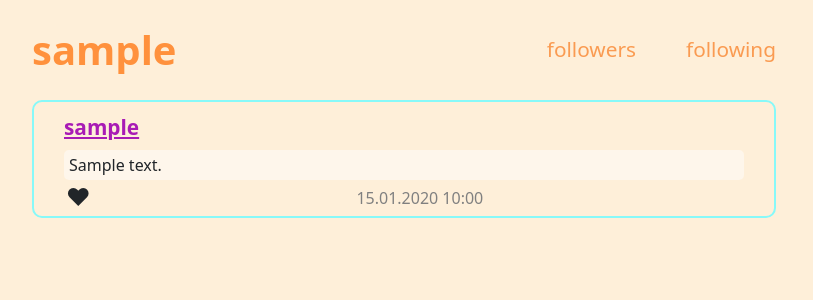
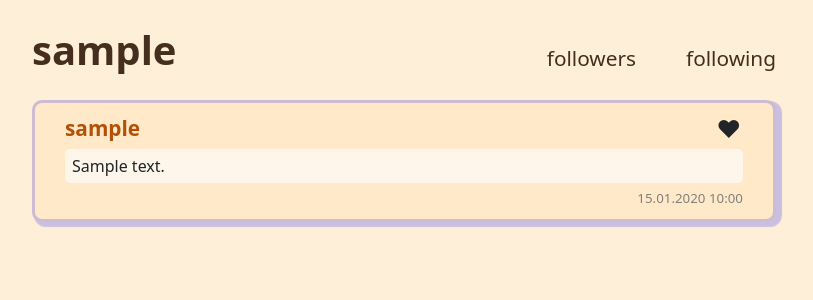
Before and after one commit to VladyslavaSysenko/Network_Django, a Django app: a page that uses network/templates/network/index.html in a window 1280 px wide. Shown: the part 56-356 px from the top of the page, without its empty margins (236-1049 px from the left). Run offline with Django 3.2, Linux system fonts and the light colour scheme; tables that the repository leaves empty hold one stand-in row (values such as "Sample post"); some libraries are stand-ins or nearby versions.

Commit message:
Change visual

```diff
--- a/network/static/network/styles.css
+++ b/network/static/network/styles.css
@@ -2,6 +2,7 @@
     padding: 20px;
     background-color: rgb(254, 239, 217);
     height: 100%;
+    font-weight: 500;
 }
  html{
     background-color: rgb(254, 239, 217);
@@ -16,7 +17,7 @@
 
 /* New Post Modal */
 .modal-content {
-  background-color: rgb(170, 238, 255)!important;
+  background-color: rgb(159 219 233)!important;
 }
 
 .modal-header {
@@ -27,6 +28,10 @@
   top: 18%!important;
 }
 
+.nav-link:hover {
+  cursor: pointer;
+}
+
 #text_new_post {
   min-height: 150px!important;
   max-height: 300px!important;
@@ -35,49 +40,64 @@
 
 #btn_new_post {
   float: right;
-  font-size: large;
+  width: 90px;
 }
 
 /* POST */
 .post{
-    border: 2px solid rgb(135, 249, 249);
+    border: 3px solid rgba(0, 0, 255, .2);
+    box-shadow: 4px 3px 1px 2px rgba(0, 0, 255, .2);
     padding: 10px 30px;
     width: 60%;
     margin: 10px auto;
     border-radius: 10px;
+    background-color: rgb(255, 233, 200);
 }
 
 .post .username a {
-  color:rgb(168, 27, 181);
+  color:rgb(179, 80, 5);
   font-size: 1.3em;
   font-weight: 600;
+  text-decoration: none;
 }
+
+.post .username a:hover {
+  text-decoration: underline;
+}
+
+.post .username {
+  float: left;
+}
+
 
 .post .datetime {
   color: gray;
-  width: 20%;
+  float: right;
+  font-size: smaller;
+}
+
+.post .heart_div {
+  position: relative;
+  top: -5px;
+  float: right;
+}
+
+.post .edit_div {
   float: left;
 }
 
-.post .heart_div {
-  width: 43%;
-  float: left;
-  position: relative;
-  top: -10px;
-}
-
-.post .edit_div {
-  width: 10%;
-  margin-left: 96%;
-  height: 20px;
+.post .end {
+  height: 1.2em;
 }
 
 .post .edit_div a {
-  color:rgb(252, 137, 248);
+  padding-left: 5px;
+  color:rgba(97, 65, 10, 0.605);
 }
 
 .post .edit_div a:hover {
-  color:rgb(232, 18, 225);
+  color:rgba(97, 65, 10);
+  cursor: pointer;
 }
 
 .post .text .textarea, #text_new_post {
@@ -90,7 +110,7 @@
     overflow: hidden;
     min-height: 30px;
     line-height: 20px;
-    padding: 5px;
+    padding: 7px;
     border-radius: 5px;
 }
 
@@ -129,9 +149,28 @@
   margin-top: 20px;
 }
 
+.page-link {
+    color: #e8e7e7 !important;
+    background-color: #4f4f4f !important;
+    border: 1px solid #262626 !important;
+}
+.page-link:hover {
+        color: #fff !important;
+        background-color: #9f67b9 !important;
+}
+.page-item.active .page-link {
+    background-color: #4f075e !important;
+}
+
+.disabled .page-link {
+  color: #8e8d8d !important;
+}
+
+
+
 /* USERPAGE AND FOLLOWERS*/
 #userpage_userpage {
-  color:rgb(255, 145, 61);
+  color:rgb(69, 46, 30);
   font-size: 2.5em;
   font-weight: 600;
   float: left;
@@ -147,8 +186,11 @@
 }
 
 #follow_info {
-  color:rgb(250, 155, 82);
+  color:rgb(69, 46, 30);
   font-size: 1.3em;
+  height: 2.3em;
+  display: flex;
+  align-items: flex-end;
 }
 
 #follow_info div{
@@ -167,3 +209,38 @@
   margin-top: 7%;
   text-align: center;
 }
+
+
+
+/* Login and Register */
+.container-login {
+    width: 60%;
+    margin: auto;
+    padding-top: 7%;
+}
+
+.container-login .btn{
+    width: 120px;
+    margin: 0 10px;
+}
+
+.login-end {
+    margin-top: 10%;
+}
+
+.div-error {
+    color: rgb(254, 239, 217);
+    font-size: 2em;
+    animation: error 2s ease-in 1;
+}
+
+@keyframes error
+{
+    from {color:rgb(187, 0, 25)}
+    to {color: rgb(254, 239, 217)}
+}
+
+.center {
+    display: flex;
+    justify-content:space-evenly;
+}
--- a/network/templates/network/index.html
+++ b/network/templates/network/index.html
@@ -29,15 +29,15 @@
     {% for post in posts %}
         <div class="post" id='post_{{post.id}}'>
             <div class="username"><a href="{% url 'user_page' post.user 1 %}">{{post.user}}</a></div>
+            <div class="heart_div"><span class="heart"></span></div>
             <div class="text"><span class="textarea" role="textbox">{{post.text}}</span></div>
-            <div>
-                <div class="heart_div"><span class="heart"></span></div>
-                <div class="datetime">{{post.date_time | local_time}}</div>
+            <div class="end">
                 <div class="edit_div">
                     {% if post.user == user %}
                         <a class="edit_btn">Edit</a>
                     {% endif %}
                 </div>
+                <div class="datetime">{{post.date_time | local_time}}</div>
             </div>
 
         </div>
@@ -85,7 +85,7 @@
 
         <div id="nothing_here">
             <h2>Nothing here yet</h2>
-            <img src="https://cliply.co/wp-content/uploads/2021/09/142109670_SAD_CAT_400.gif">
+            <img src="/static/network/images/SAD_CAT.gif">
         </div>
         {% endif %}
     {% endif %}
--- a/network/templates/network/layout.html
+++ b/network/templates/network/layout.html
@@ -10,6 +10,7 @@
         <link rel="stylesheet" href="https://stackpath.bootstrapcdn.com/bootstrap/4.4.1/css/bootstrap.min.css" integrity="sha384-Vkoo8x4CGsO3+Hhxv8T/Q5PaXtkKtu6ug5TOeNV6gBiFeWPGFN9MuhOf23Q9Ifjh" crossorigin="anonymous">
         <link crossorigin="anonymous" href="https://cdn.jsdelivr.net/npm/bootstrap@5.1.3/dist/css/bootstrap.min.css" integrity="sha384-1BmE4kWBq78iYhFldvKuhfTAU6auU8tT94WrHftjDbrCEXSU1oBoqyl2QvZ6jIW3" rel="stylesheet">
         <script crossorigin="anonymous" src="https://cdn.jsdelivr.net/npm/bootstrap@5.1.3/dist/js/bootstrap.bundle.min.js" integrity="sha384-ka7Sk0Gln4gmtz2MlQnikT1wXgYsOg+OMhuP+IlRH9sENBO0LRn5q+8nbTov4+1p"></script>
+        <link rel="icon" href="{% static 'network/images/user-comments.png' %}">
         {% block script %}
         {% endblock %}
 
@@ -18,10 +19,13 @@
     </head>
     <body>
 
-        <nav class="navbar navbar-expand-lg navbar-dark bg-dark sticky-top">
+        <nav class="navbar navbar-expand-sm navbar-dark bg-dark sticky-top">
             <a class="navbar-brand">Network</a>
+            <button class="navbar-toggler" type="button" data-bs-toggle="collapse" data-bs-target=".navbar-collapse" aria-controls=".navbar-collapse" aria-expanded="false" aria-label="Toggle navigation">
+                <span class="navbar-toggler-icon"></span>
+            </button>
 
-            <div>
+            <div class="collapse navbar-collapse">
               <ul class="navbar-nav mr-auto">
                 {% if user.is_authenticated %}
                     <li class="nav-item">
@@ -38,18 +42,22 @@
                     <li class="nav-item">
                         <a class="nav-link" href="{% url 'following_posts' 1 %}">Following</a>
                     </li>
-                    <li class="nav-item">
+                </ul>
+                <ul class="navbar-nav">
+                    <li class="nav-item my-2 my-lg-0">
                         <a class="nav-link" href="{% url 'logout' %}">Log Out</a>
                     </li>
+                </ul>
                 {% else %}
+                <ul class="navbar-nav">
                     <li class="nav-item">
                         <a class="nav-link" href="{% url 'login' %}">Log In</a>
                     </li>
                     <li class="nav-item">
                         <a class="nav-link" href="{% url 'register' %}">Register</a>
                     </li>
+                </ul>
                 {% endif %}
-              </ul>
             </div>
           </nav>
 
@@ -65,7 +73,7 @@
                     <form autocomplete="off">
                         {% csrf_token %}
                         <span id="text_new_post" name="text" autofocus contenteditable></span>
-                        <button type="button" class="btn btn-info" id="btn_new_post">Post</button>
+                        <button type="button" class="btn btn-dark" id="btn_new_post">Post</button>
                     </form>
                 </div>
             </div>
--- a/network/views.py
+++ b/network/views.py
@@ -1,6 +1,6 @@
 from django.contrib.auth import authenticate, login, logout
 from django.db import IntegrityError
-from django.http import HttpResponse, HttpResponseRedirect, JsonResponse
+from django.http import HttpResponseRedirect, JsonResponse
 from django.shortcuts import render
 from django.urls import reverse
 from django.contrib.auth.decorators import login_required
@@ -12,7 +12,7 @@ from .models import User, Post, Like, Following
 
 # Start
 def start(request):
-    return HttpResponseRedirect(reverse("index", kwargs={'page':1}))
+    return HttpResponseRedirect(reverse("index", kwargs={"page": 1}))
 
 
 # Login
@@ -25,11 +25,11 @@ def login_view(request):
         # Check if authentication successful
         if user is not None:
             login(request, user)
-            return HttpResponseRedirect(reverse("index", kwargs={'page':1}))
+            return HttpResponseRedirect(reverse("index", kwargs={"page": 1}))
         else:
-            return render(request, "network/login.html", {
-                "message": "Invalid username and/or password."
-            })
+            return render(
+                request, "network/login.html", {"message": "Invalid username and/or password."}
+            )
     else:
         return render(request, "network/login.html")
 
@@ -37,7 +37,7 @@ def login_view(request):
 # Logout
 def logout_view(request):
     logout(request)
-    return HttpResponseRedirect(reverse("index", kwargs={'page':1}))
+    return HttpResponseRedirect(reverse("index", kwargs={"page": 1}))
 
 
 # Register
@@ -45,23 +45,28 @@ def register(request):
     if request.method == "POST":
         username = request.POST["username"]
         email = request.POST["email"]
-        # Ensure password matches confirmation
         password = request.POST["password"]
         confirmation = request.POST["confirmation"]
+        # Ensure username ans password are not empty
+        if not username:
+            return render(
+                request, "network/register.html", {"message": "Username cannot be empty!"}
+            )
+        if not password:
+            return render(
+                request, "network/register.html", {"message": "Password cannot be empty!"}
+            )
+        # Ensure password matches confirmation
         if password != confirmation:
-            return render(request, "network/register.html", {
-                "message": "Passwords must match."
-            })
+            return render(request, "network/register.html", {"message": "Passwords must match."})
         # Attempt to create new user
         try:
             user = User.objects.create_user(username, email, password)
             user.save()
         except IntegrityError:
-            return render(request, "network/register.html", {
-                "message": "Username already taken."
-            })
+            return render(request, "network/register.html", {"message": "Username already taken."})
         login(request, user)
-        return HttpResponseRedirect(reverse("index", kwargs={'page':1}))
+        return HttpResponseRedirect(reverse("index", kwargs={"page": 1}))
     else:
         return render(request, "network/register.html")
 
@@ -72,17 +77,16 @@ def paginator(posts, page):
     paginator = Paginator(posts, per_page=10)
     # Choose needed posts for page
     page_object = paginator.get_page(page)
-    page_object.adjusted_elided_pages = paginator.get_elided_page_range(page, on_each_side=1, on_ends=0)
+    page_object.adjusted_elided_pages = paginator.get_elided_page_range(
+        page, on_each_side=1, on_ends=0
+    )
     return page_object
 
 
 # Index page
 def index(request, page):
     posts = Post.objects.all().order_by("-id")
-    return render(request, "network/index.html",{
-        "posts": paginator(posts, page),
-        "way": "index"
-    })
+    return render(request, "network/index.html", {"posts": paginator(posts, page), "way": "index"})
 
 
 # New post
@@ -93,10 +97,7 @@ def new_post(request):
         text = json.loads(request.body).get("text")
         if text != "":
             # Make new post
-            new = Post(
-                user = request.user,
-                text = text
-            )
+            new = Post(user=request.user, text=text)
             new.save()
             return JsonResponse({"success": "yes"})
         else:
@@ -108,12 +109,11 @@ def new_post(request):
 def following_posts(request, page):
     # Open page with posts of following accounts
     user = User.objects.get(id=request.user.id)
-    following = list(user.following.values_list('following', flat=True))
-    posts = Post.objects.filter( user__in = following).order_by("-id")
-    return render(request, "network/index.html",{
-        "posts": paginator(posts, page),
-        "way": "following_posts"
-    })
+    following = list(user.following.values_list("following", flat=True))
+    posts = Post.objects.filter(user__in=following).order_by("-id")
+    return render(
+        request, "network/index.html", {"posts": paginator(posts, page), "way": "following_posts"}
+    )
 
 
 # User page
@@ -131,12 +131,16 @@ def user_page(request, username, page):
         return JsonResponse({"success": "yes"})
     # Open user page
     else:
-        posts = Post.objects.filter(user = User.objects.get(username=username)).order_by("-id")
-        return render(request, "network/index.html",{
-            "userpage":User.objects.get(username=username),
-            "posts": paginator(posts, page),
-            "way": "user_page"
-        })
+        posts = Post.objects.filter(user=User.objects.get(username=username)).order_by("-id")
+        return render(
+            request,
+            "network/index.html",
+            {
+                "userpage": User.objects.get(username=username),
+                "posts": paginator(posts, page),
+                "way": "user_page",
+            },
+        )
 
 
 # Return info about followers and followings
@@ -148,10 +152,13 @@ def follow_info(request, username):
             un_followed = user.following.filter(following=userpage).count()
         else:
             un_followed = "anonymous"
-        return JsonResponse({
-            "followers":userpage.followers.count(),
-            "following":userpage.following.count(),
-            "un_followed":un_followed})
+        return JsonResponse(
+            {
+                "followers": userpage.followers.count(),
+                "following": userpage.following.count(),
+                "un_followed": un_followed,
+            }
+        )
 
 
 # Like or unlike
@@ -172,12 +179,14 @@ def like_info(request, post_id):
     if request.method == "PUT":
         try:
             user = User.objects.get(id=request.user.id)
-            return JsonResponse({
-                "amount_likes":Like.objects.filter(post__id=post_id).count(),
-                "un_liked":Like.objects.filter(user=user, post__id=post_id).count()})
+            return JsonResponse(
+                {
+                    "amount_likes": Like.objects.filter(post__id=post_id).count(),
+                    "un_liked": Like.objects.filter(user=user, post__id=post_id).count(),
+                }
+            )
         except User.DoesNotExist:
-            return JsonResponse({
-                "amount_likes":Like.objects.filter(post__id=post_id).count()})
+            return JsonResponse({"amount_likes": Like.objects.filter(post__id=post_id).count()})
 
 
 # Edit post
```
Also changed, not shown: network/templates/network/login.html (+6 -6 lines), network/templates/network/register.html (+5 -5 lines), project4/settings.py (+12 -4 lines), network/static/network/images/SAD_CAT.gif (added), network/static/network/images/comments.png (added), network/static/network/images/user-comments.png (added).
